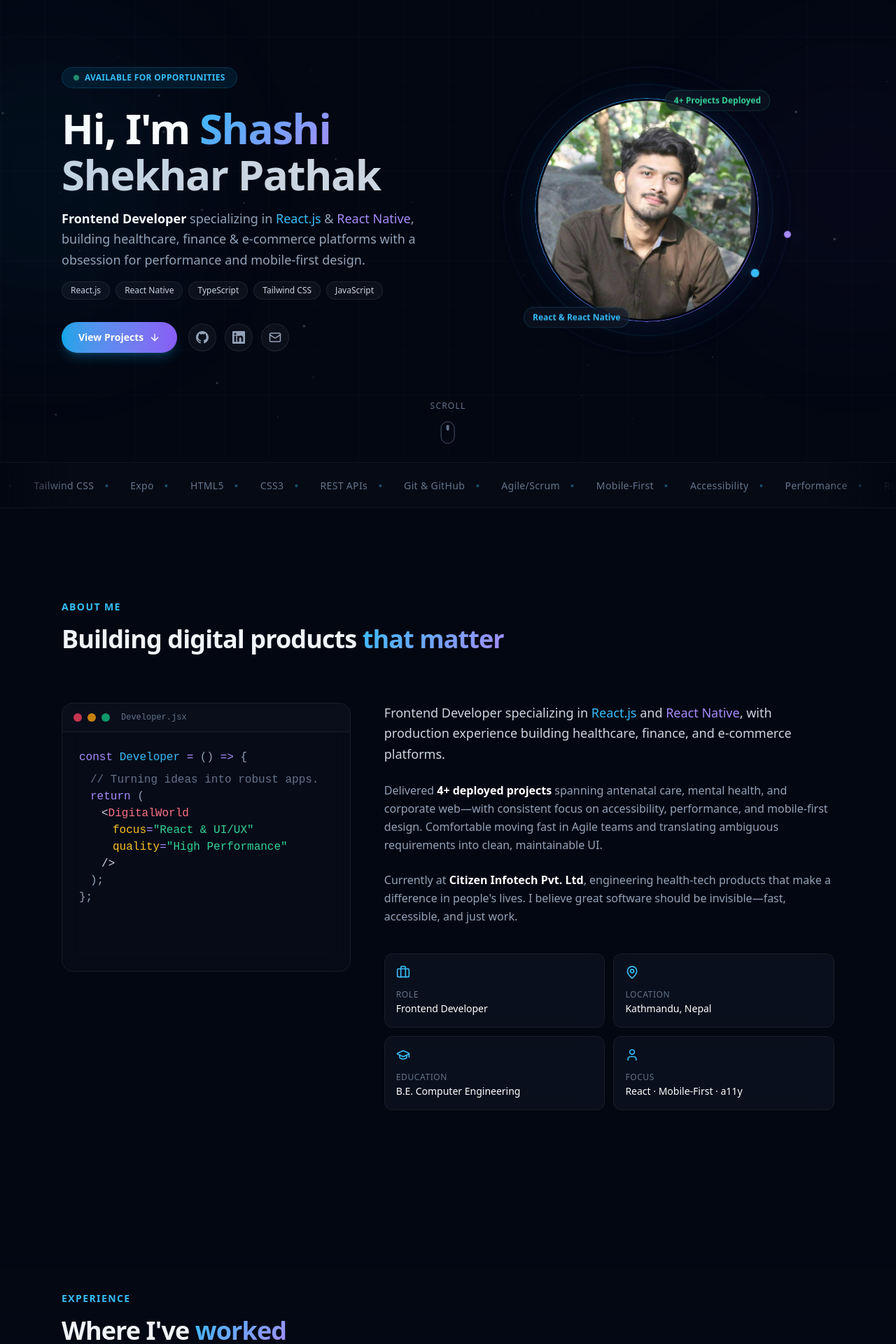
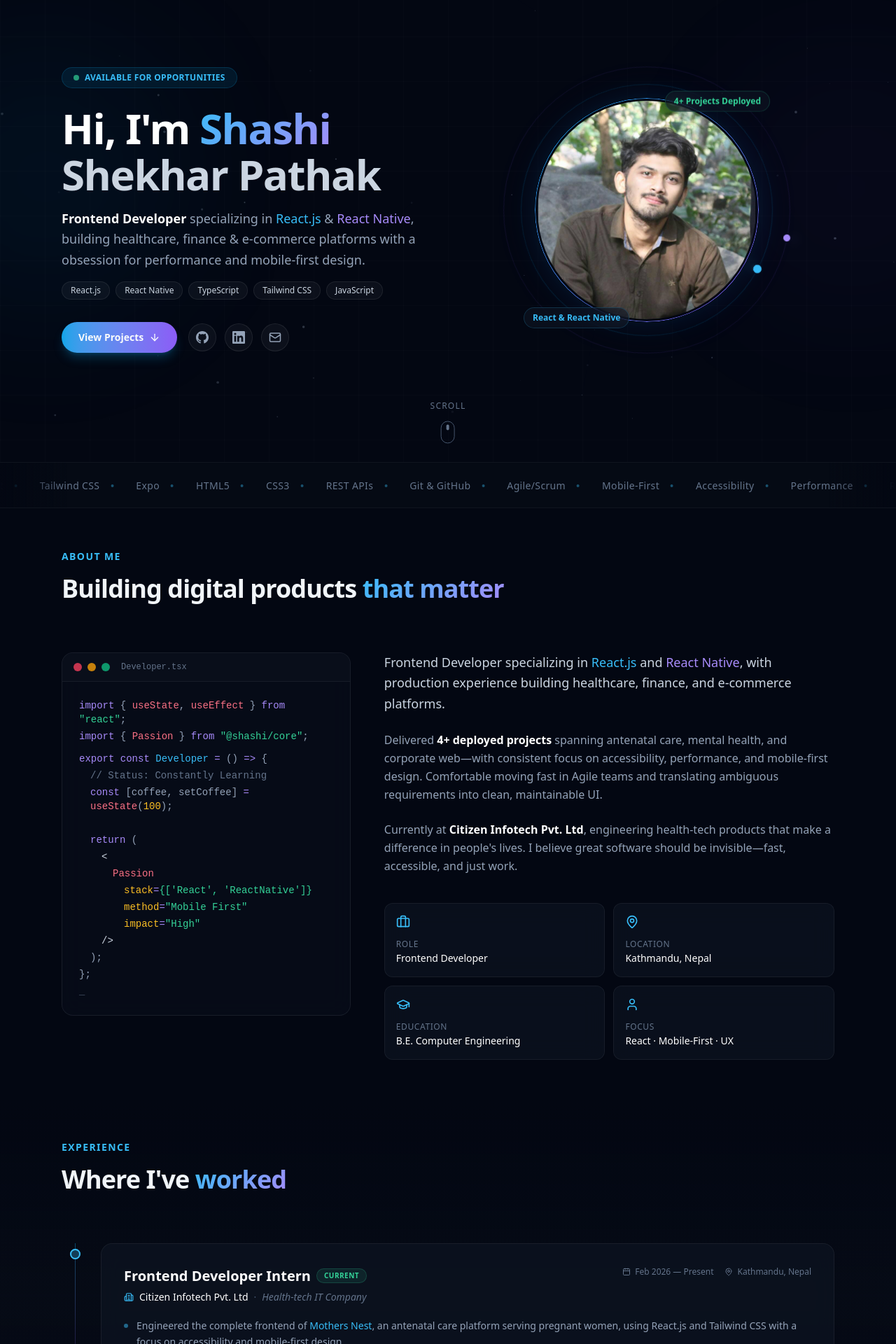
Before and after one commit to shashipathak007/Portfolio, a React (Vite) app: page / in a window 1280 px wide. Shown: the part 140-2060 px from the top of the page at 70% size. Built offline with nearby package versions, Linux system fonts and the light colour scheme.

Commit message:
improved the ui

```diff
--- a/src/App.jsx
+++ b/src/App.jsx
@@ -14,9 +14,11 @@ export default function App() {
     <>
       <ParticleField />
       <div className="relative z-10">
-        <Navbar />
-        <Hero />
-        <Marquee />
+        <div>
+          <Navbar />
+          <Hero />
+          <Marquee />
+        </div>
         <About />
         <Experience />
         <Projects />
--- a/src/components/About.jsx
+++ b/src/components/About.jsx
@@ -20,7 +20,7 @@ const highlights = [
   {
     icon: <User size={20} />,
     label: "Focus",
-    value: "React · Mobile-First · a11y",
+    value: "React · Mobile-First · UX",
   },
 ];
 
@@ -36,7 +36,7 @@ const itemVariants = {
 
 export default function About() {
   return (
-    <section id="about" className="relative py-24 lg:py-32">
+    <section id="about" className="relative py-10 lg:py-14">
       <div className="max-w-6xl mx-auto px-6">
         {/* Section header */}
         <motion.div
@@ -62,39 +62,43 @@ export default function About() {
             whileInView={{ opacity: 1, x: 0 }}
             viewport={{ once: true, margin: "-20px" }}
             transition={{ duration: 0.6 }}
-            className="lg:col-span-2"
+            className="lg:col-span-2 flex flex-col h-[28rem] lg:h-auto"
           >
-            <div className="relative group">
+            <div className="relative group h-full">
               <div className="absolute -inset-1 bg-gradient-to-br from-accent-500/20 to-violet-500/20 rounded-2xl blur-xl opacity-0 group-hover:opacity-100 transition-opacity duration-500" />
-              <div className="relative rounded-2xl overflow-hidden glass-card h-80 lg:h-96 flex flex-col">
-                <div className="flex items-center space-x-2 px-4 py-3 border-b border-white/[0.06] bg-dark-900/50">
+              <div className="relative rounded-2xl overflow-hidden glass-card h-full flex flex-col">
+                <div className="flex items-center space-x-2 px-4 py-3 border-b border-white/[0.06] bg-dark-900/50 shrink-0">
                   <div className="w-3 h-3 rounded-full bg-rose-500/80"></div>
                   <div className="w-3 h-3 rounded-full bg-amber-500/80"></div>
                   <div className="w-3 h-3 rounded-full bg-emerald-500/80"></div>
-                  <span className="ml-2 text-xs font-mono text-slate-500 hidden sm:block">Developer.jsx</span>
+                  <span className="ml-2 text-xs font-mono text-slate-500 hidden sm:block">Developer.tsx</span>
                 </div>
-                <div className="p-5 sm:p-6 font-mono text-sm sm:text-base text-slate-400 overflow-hidden flex-1 relative bg-dark-950/40">
+                <div className="p-4 sm:p-6 font-mono text-xs sm:text-sm text-slate-400 overflow-hidden flex-1 relative bg-dark-950/40">
                   <motion.div
                     initial={{ y: 20, opacity: 0 }}
                     whileInView={{ y: 0, opacity: 1 }}
                     transition={{ delay: 0.3 }}
+                    className="flex flex-col gap-1"
                   >
-                    <span className="text-violet-400">const</span> <span className="text-accent-400">Developer</span> <span className="text-violet-400">=</span> () <span className="text-violet-400">{"=>"}</span> {"{"}
+                    <div><span className="text-violet-400">import</span> {"{"} <span className="text-rose-400">useState</span>, <span className="text-rose-400">useEffect</span> {"}"} <span className="text-violet-400">from</span> <span className="text-emerald-400">"react"</span>;</div>
+                    <div className="mb-2"><span className="text-violet-400">import</span> {"{"} <span className="text-rose-400">Passion</span> {"}"} <span className="text-violet-400">from</span> <span className="text-emerald-400">"@shashi/core"</span>;</div>
+
+                    <div><span className="text-violet-400">export const</span> <span className="text-accent-400">Developer</span> <span className="text-violet-400">=</span> () <span className="text-violet-400">{"=>"}</span> {"{"}</div>
+
+                    <div className="ml-4 text-slate-500">{"// Status: Constantly Learning"}</div>
+                    <div className="ml-4"><span className="text-violet-400">const</span> [coffee, setCoffee] <span className="text-violet-400">=</span> <span className="text-rose-400">useState</span>(<span className="text-amber-400">100</span>);</div>
                     <br />
-                    <span className="ml-4 text-slate-500 mt-2 block">{"// Turning ideas into robust apps."}</span>
-                    <span className="ml-4 text-violet-400">return</span> (
-                    <br />
-                    <span className="ml-8 text-slate-300">{"<"}</span><span className="text-rose-400">DigitalWorld</span>
-                    <br />
-                    <span className="ml-12 text-amber-400">focus</span><span className="text-violet-400">=</span><span className="text-emerald-400">{"\"React & UI/UX\""}</span>
-                    <br />
-                    <span className="ml-12 text-amber-400">quality</span><span className="text-violet-400">=</span><span className="text-emerald-400">{"\"High Performance\""}</span>
-                    <br />
-                    <span className="ml-8 text-slate-300">{"/>"}</span>
-                    <br />
-                    <span className="ml-4">);</span>
-                    <br />
-                    {"};"}
+
+                    <div className="ml-4"><span className="text-violet-400">return</span> (</div>
+                    <div className="ml-8 text-slate-300">{"<"}</div>
+                    <div className="ml-12"><span className="text-rose-400">Passion</span></div>
+                    <div className="ml-16"><span className="text-amber-400">stack</span><span className="text-violet-400">=</span><span className="text-emerald-400">{"{['React', 'ReactNative']}"}</span></div>
+                    <div className="ml-16"><span className="text-amber-400">method</span><span className="text-violet-400">=</span><span className="text-emerald-400">{"\"Mobile First\""}</span></div>
+                    <div className="ml-16"><span className="text-amber-400">impact</span><span className="text-violet-400">=</span><span className="text-emerald-400">{"\"High\""}</span></div>
+                    <div className="ml-8 text-slate-300">{"/>"}</div>
+                    <div className="ml-4">);</div>
+                    <div>{"};"}</div>
+                    <div><span className="text-slate-500 animate-pulse">_</span></div>
                   </motion.div>
                 </div>
               </div>
--- a/src/components/Contact.jsx
+++ b/src/components/Contact.jsx
@@ -49,7 +49,7 @@ const itemVariants = {
 
 export default function Contact() {
   return (
-    <section id="contact" className="relative py-24 lg:py-32">
+    <section id="contact" className="relative py-10 lg:py-14">
       <div className="absolute inset-0 bg-gradient-to-b from-dark-950 via-dark-900/30 to-dark-950 pointer-events-none" />
 
       <div className="relative max-w-6xl mx-auto px-6">
--- a/src/components/Experience.jsx
+++ b/src/components/Experience.jsx
@@ -31,7 +31,7 @@ const experience = [
 
 export default function Experience() {
   return (
-    <section id="experience" className="relative py-24 lg:py-32">
+    <section id="experience" className="relative py-10 lg:py-14">
       {/* Subtle bg accent */}
       <div className="absolute inset-0 bg-gradient-to-b from-dark-950 via-dark-900/50 to-dark-950 pointer-events-none" />
 
--- a/src/components/Footer.jsx
+++ b/src/components/Footer.jsx
@@ -17,17 +17,7 @@ export default function Footer() {
             </span>
           </div>
 
-          {/* Center — made with */}
-          <motion.p
-            initial={{ opacity: 0 }}
-            whileInView={{ opacity: 1 }}
-            viewport={{ once: true }}
-            className="flex items-center gap-1.5 text-xs text-slate-500"
-          >
-            Built with
-            <Heart size={12} className="text-rose-400 fill-rose-400" />
-            using React & Tailwind CSS
-          </motion.p>
+
 
           {/* Right — links */}
           <div className="flex items-center gap-4">
@@ -40,7 +30,7 @@ export default function Footer() {
               GitHub
             </a>
             <a
-              href="https://www.linkedin.com/in/shashi-s-pathak-0a667a337/"
+              href="https://www.linkedin.com/in/shashi-shekhar-pathak-0a667a337/"
               target="_blank"
               rel="noopener noreferrer"
               className="text-xs text-slate-500 hover:text-white transition-colors"
--- a/src/components/Hero.jsx
+++ b/src/components/Hero.jsx
@@ -8,13 +8,13 @@ export default function Hero() {
   return (
     <section className="relative min-h-screen flex items-center justify-center overflow-hidden pt-20">
       {/* Background grid effect */}
-      <div className="absolute inset-0 bg-[linear-gradient(rgba(255,255,255,0.015)_1px,transparent_1px),linear-gradient(90deg,rgba(255,255,255,0.015)_1px,transparent_1px)] bg-[size:64px_64px]" />
+      <div className="absolute inset-0 bg-[linear-gradient(rgba(255,255,255,0.015)_1px,transparent_1px),linear-gradient(90deg,rgba(255,255,255,0.015)_1px,transparent_1px)] bg-[size:64px_64px] pointer-events-none" />
 
       {/* Gradient orbs */}
-      <div className="absolute top-1/4 -left-32 w-96 h-96 bg-accent-500/10 rounded-full blur-[128px] animate-pulse-slow" />
-      <div className="absolute bottom-1/4 -right-32 w-96 h-96 bg-violet-500/10 rounded-full blur-[128px] animate-pulse-slow" style={{ animationDelay: "2s" }} />
+      <div className="absolute top-1/4 -left-32 w-96 h-96 bg-accent-500/10 rounded-full blur-[128px] animate-pulse-slow pointer-events-none" />
+      <div className="absolute bottom-1/4 -right-32 w-96 h-96 bg-violet-500/10 rounded-full blur-[128px] animate-pulse-slow pointer-events-none" style={{ animationDelay: "2s" }} />
 
-      <div className="max-w-6xl mx-auto px-6 w-full">
+      <div className="relative z-10 max-w-6xl mx-auto px-6 w-full">
         <div className="grid lg:grid-cols-2 gap-12 lg:gap-8 items-center">
           {/* Left — text */}
           <div className="order-2 lg:order-1">
@@ -76,7 +76,7 @@ export default function Hero() {
             >
               <a
                 href="#projects"
-                className="inline-flex items-center gap-2 px-6 py-3 text-sm font-semibold rounded-full bg-gradient-to-r from-accent-500 to-violet-500 text-white shadow-lg shadow-accent-500/25 hover:shadow-accent-500/40 transition-shadow duration-300"
+                className="inline-flex items-center gap-2 px-6 py-3 text-sm font-semibold rounded-full bg-gradient-to-r from-accent-500 to-violet-500 text-slate-50 shadow-lg shadow-accent-500/25 hover:shadow-accent-500/40 transition-shadow duration-300"
               >
                 View Projects
                 <ArrowDown size={16} />
@@ -92,7 +92,7 @@ export default function Hero() {
                   <Github size={18} />
                 </a>
                 <a
-                  href="https://www.linkedin.com/in/shashi-s-pathak-0a667a337/"
+                  href="https://www.linkedin.com/in/shashi-shekhar-pathak-0a667a337/"
                   target="_blank"
                   rel="noopener noreferrer"
                   className="p-2.5 rounded-full bg-white/[0.04] border border-white/[0.08] text-slate-400 hover:text-white hover:border-white/20 hover:bg-white/[0.08] transition-all duration-200"
@@ -162,7 +162,7 @@ export default function Hero() {
         initial={{ opacity: 0 }}
         animate={{ opacity: 1 }}
         transition={{ delay: 1.5 }}
-        className="absolute bottom-8 left-1/2 -translate-x-1/2 flex flex-col items-center gap-2"
+        className="absolute bottom-8 left-1/2 -translate-x-1/2 hidden sm:flex flex-col items-center gap-2"
       >
         <span className="text-xs text-slate-500 tracking-widest uppercase">Scroll</span>
         <motion.div
--- a/src/components/Projects.jsx
+++ b/src/components/Projects.jsx
@@ -25,13 +25,13 @@ const projects = [
     accentText: "text-violet-400",
   },
   {
-    title: "Genvest Ventures",
+    title: "ShopMe E-commerce",
     description:
-      "Fully responsive multi-page corporate site for a Gen-Z investment startup. Achieved consistent layout fidelity across 3 major breakpoints with pixel-accurate brand implementation.",
-    tech: ["HTML5", "Tailwind CSS", "JavaScript"],
-    liveUrl: "https://genvestpvtltd.netlify.app/",
-    accent: "from-amber-500 to-orange-400",
-    accentText: "text-amber-400",
+      "Product browsing and cart management app consuming the FakeStore API. Structured with 10+ reusable components, real-time search filtering, and consistent UX across all device breakpoints.",
+    tech: ["React.js", "Tailwind CSS", "REST API"],
+    liveUrl: "https://shopmeecommerce.netlify.app/",
+    accent: "from-rose-500 to-pink-400",
+    accentText: "text-rose-400",
   },
   {
     title: "Mind & Brain",
@@ -43,13 +43,13 @@ const projects = [
     accentText: "text-emerald-400",
   },
   {
-    title: "ShopMe E-commerce",
+    title: "Genvest Ventures",
     description:
-      "Product browsing and cart management app consuming the FakeStore API. Structured with 10+ reusable components, real-time search filtering, and consistent UX across all device breakpoints.",
-    tech: ["React.js", "Tailwind CSS", "REST API"],
-    liveUrl: "https://shopmeecommerce.netlify.app/",
-    accent: "from-rose-500 to-pink-400",
-    accentText: "text-rose-400",
+      "Fully responsive multi-page corporate site for a Gen-Z investment startup. Achieved consistent layout fidelity across 3 major breakpoints with pixel-accurate brand implementation.",
+    tech: ["HTML5", "Tailwind CSS", "JavaScript"],
+    liveUrl: "https://genvestpvtltd.netlify.app/",
+    accent: "from-amber-500 to-orange-400",
+    accentText: "text-amber-400",
   },
   {
     title: "Result Management System",
@@ -81,7 +81,7 @@ const cardVariants = {
 
 export default function Projects() {
   return (
-    <section id="projects" className="relative py-24 lg:py-32">
+    <section id="projects" className="relative py-10 lg:py-14">
       <div className="absolute inset-0 bg-gradient-to-b from-dark-950 via-dark-900/30 to-dark-950 pointer-events-none" />
 
       <div className="relative max-w-6xl mx-auto px-6">
@@ -171,7 +171,7 @@ export default function Projects() {
                       href={project.liveUrl}
                       target="_blank"
                       rel="noopener noreferrer"
-                      className="inline-flex items-center gap-2 px-4 py-2 text-xs font-semibold rounded-lg bg-gradient-to-r from-accent-500 to-violet-500 text-white shadow-lg shadow-accent-500/20 hover:shadow-accent-500/40 transition-all duration-300 hover:scale-[1.02]"
+                      className="inline-flex items-center gap-2 px-4 py-2 text-xs font-semibold rounded-lg bg-gradient-to-r from-accent-500 to-violet-500 text-slate-50 shadow-lg shadow-accent-500/20 hover:shadow-accent-500/40 transition-all duration-300 hover:scale-[1.02]"
                       aria-label={`View ${project.title} live`}
                     >
                       <ExternalLink size={14} />
@@ -207,24 +207,13 @@ export default function Projects() {
                   <h3 className="text-base font-bold text-white group-hover:text-white transition-colors">
                     {project.title}
                   </h3>
-                  {project.liveUrl && (
-                    <a
-                      href={project.liveUrl}
-                      target="_blank"
-                      rel="noopener noreferrer"
-                      className="text-slate-500 hover:text-white transition-colors shrink-0"
-                      aria-label={`Visit ${project.title}`}
-                    >
-                      <ArrowUpRight size={16} />
-                    </a>
-                  )}
                 </div>
 
                 <p className="text-slate-500 text-sm leading-relaxed mb-4 line-clamp-3">
                   {project.description}
                 </p>
 
-                <div className="flex flex-wrap gap-1.5">
+                <div className="flex flex-wrap gap-1.5 mb-5">
                   {project.tech.map((t) => (
                     <span
                       key={t}
@@ -234,6 +223,33 @@ export default function Projects() {
                     </span>
                   ))}
                 </div>
+
+                <div className="flex flex-wrap items-center gap-2 mt-auto">
+                  {project.githubUrl && (
+                    <a
+                      href={project.githubUrl}
+                      target="_blank"
+                      rel="noopener noreferrer"
+                      className="inline-flex items-center gap-1.5 px-3 py-1.5 text-[11px] font-semibold rounded-lg bg-white/[0.04] border border-slate-500/20 text-slate-400 hover:text-white hover:border-slate-400/50 hover:bg-white/[0.08] transition-all duration-200"
+                      aria-label={`View ${project.title} on GitHub`}
+                    >
+                      <Github size={12} />
+                      Source
+                    </a>
+                  )}
+                  {project.liveUrl && (
+                    <a
+                      href={project.liveUrl}
+                      target="_blank"
+                      rel="noopener noreferrer"
+                      className="inline-flex items-center gap-1.5 px-3 py-1.5 text-[11px] font-semibold rounded-lg bg-gradient-to-r from-accent-500 to-violet-500 text-slate-50 shadow-lg shadow-accent-500/20 hover:shadow-accent-500/40 transition-all duration-300 hover:scale-[1.02]"
+                      aria-label={`View ${project.title} live`}
+                    >
+                      <ExternalLink size={12} />
+                      Live Site
+                    </a>
+                  )}
+                </div>
               </motion.div>
             ))}
         </motion.div>
--- a/src/components/Skills.jsx
+++ b/src/components/Skills.jsx
@@ -23,7 +23,6 @@ const skillCategories = [
       "Responsive Design",
       "Mobile-First",
       "Cross-Browser Compat",
-      "WCAG / a11y",
     ],
   },
   {
@@ -64,7 +63,7 @@ const cardVariants = {
 
 export default function Skills() {
   return (
-    <section id="skills" className="relative py-24 lg:py-32">
+    <section id="skills" className="relative py-10 lg:py-14">
       <div className="absolute inset-0 bg-gradient-to-b from-dark-950 via-dark-900/30 to-dark-950 pointer-events-none" />
 
       <div className="relative max-w-6xl mx-auto px-6">
--- a/src/index.css
+++ b/src/index.css
@@ -43,6 +43,22 @@
   --color-slate-300: #475569;
   --color-slate-400: #334155;
   --color-slate-500: #1e293b;
+
+  --color-accent-400: #0284c7;
+  --color-accent-500: #0369a1;
+  --color-accent-600: #075985;
+
+  --color-violet-400: #7c3aed;
+  --color-violet-500: #6d28d9;
+
+  --color-emerald-400: #059669;
+  --color-emerald-500: #047857;
+
+  --color-amber-400: #d97706;
+  --color-amber-500: #b45309;
+
+  --color-rose-400: #e11d48;
+  --color-rose-500: #be123c;
 
   --text-primary: #0f172a;
 }
@@ -127,11 +143,29 @@
 
   .nav-blur {
     backdrop-filter: saturate(180%) blur(20px);
-    background: rgba(3, 7, 18, 0.75);
+    background: rgba(3, 7, 18, 0.85);
   }
 
-  .light-theme .text-white {
+  .light-theme .text-white,
+  .light-theme [class*="hover:text-white"]:hover {
     color: #0f172a !important;
+  }
+
+  .light-theme .text-slate-300,
+  .light-theme .text-slate-400,
+  .light-theme .text-slate-500,
+  .light-theme [class*="hover:text-slate-"]:hover {
+    color: #1e293b !important;
+    font-weight: 600 !important;
+  }
+  .light-theme .section-heading { color: #0f172a !important; }
+
+  .light-theme [class*="bg-white/"] {
+    background-color: rgba(0, 0, 0, 0.04) !important;
+  }
+
+  .light-theme [class*="border-white/"] {
+    border-color: rgba(0, 0, 0, 0.08) !important;
   }
 
   .light-theme .glass-card {
@@ -141,6 +175,8 @@
 
   .light-theme .nav-blur {
     background: rgba(255, 255, 255, 0.85);
+    border-bottom-color: rgba(0, 0, 0, 0.1) !important;
+    box-shadow: 0 4px 20px rgba(0, 0, 0, 0.05) !important;
   }
 
   .theme-icon-sun { display: block; }
```
Also changed, not shown: src/components/Navbar.jsx (+5 -5 lines).
